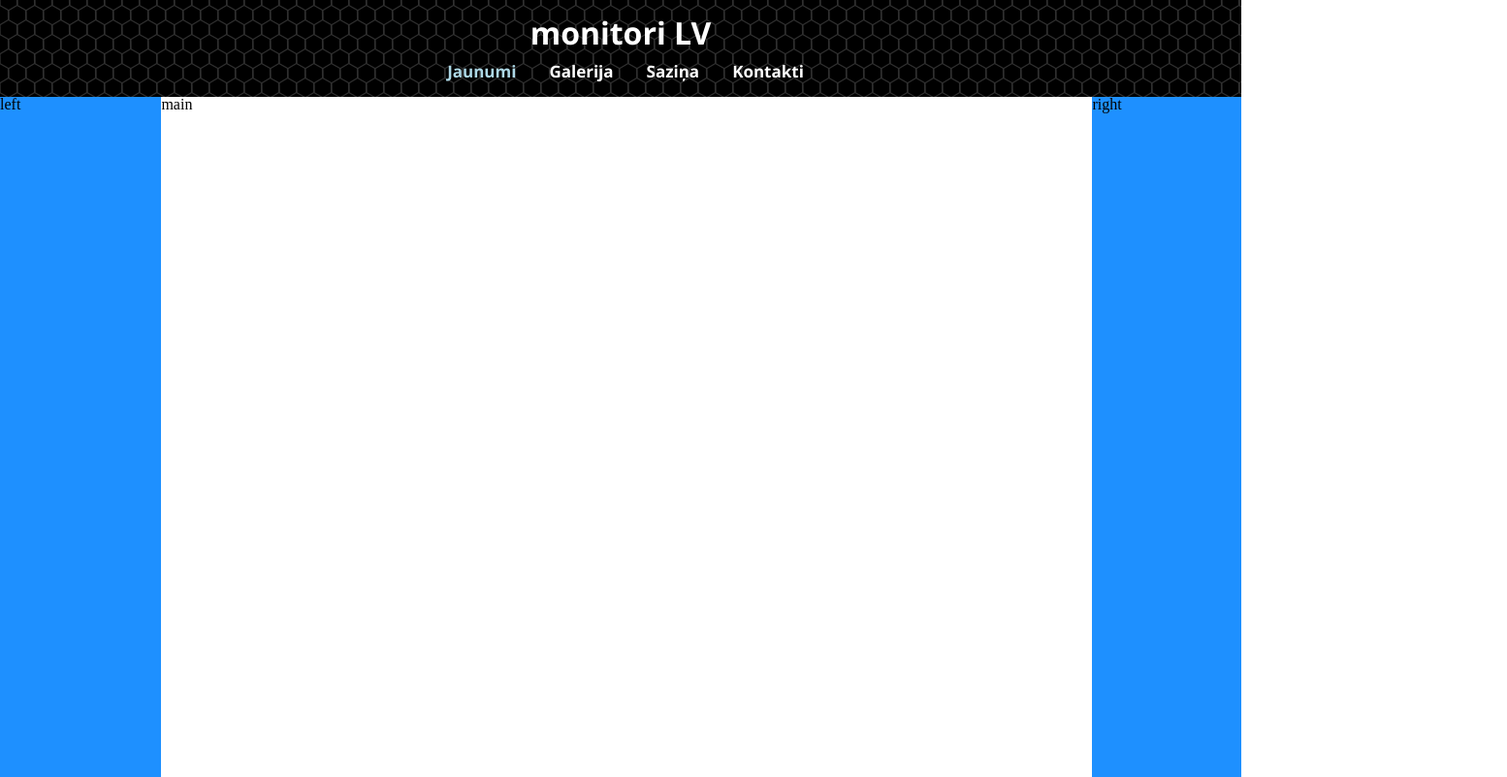
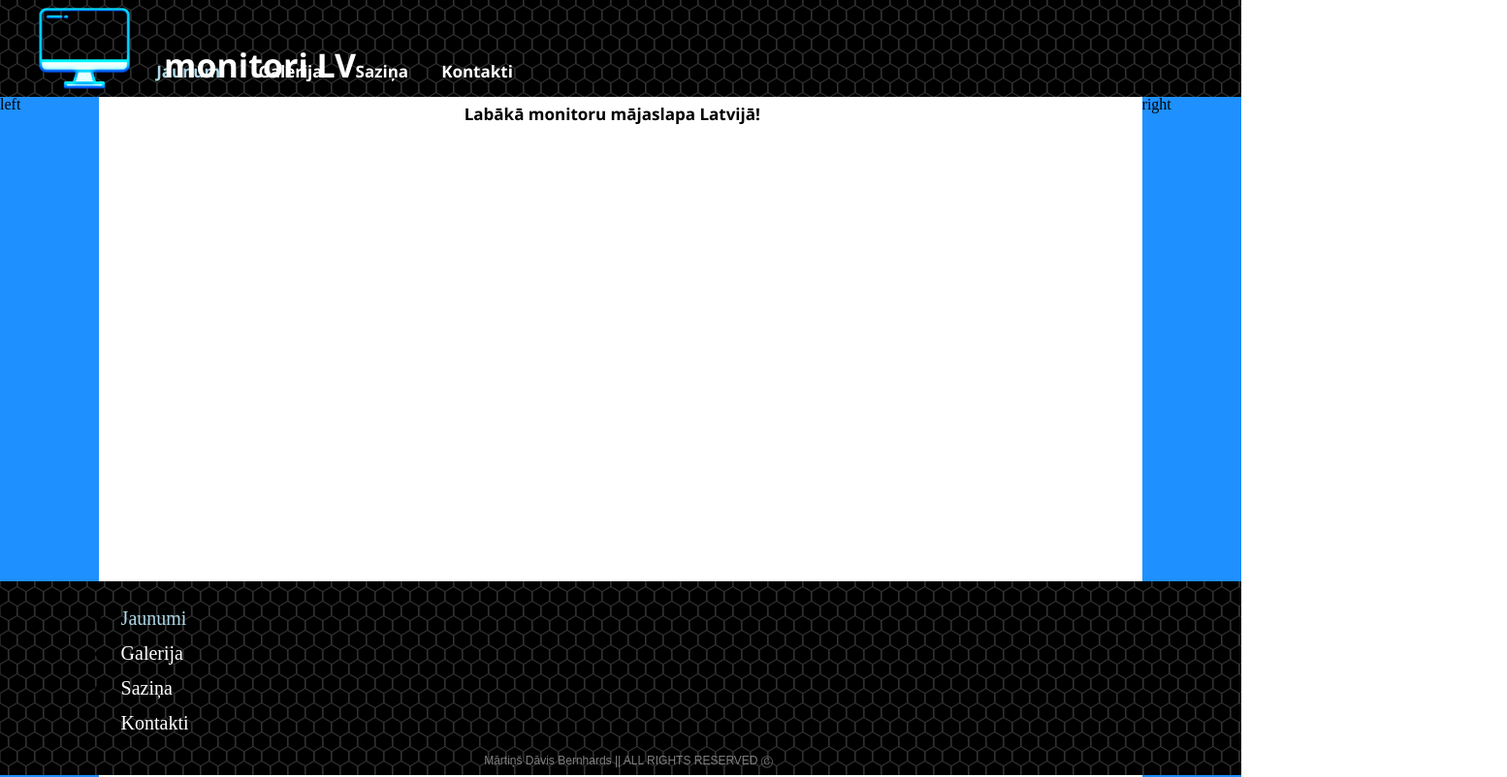
Before and after one commit to mdbernhards/monitori, a plain HTML site: page index.html in a window 1280 px wide. Shown: the top 802 px of the page at 97% size, 1554 px wide, since content can reach past the window. Drawn offline with Linux system fonts and the light colour scheme.

Commit message:
Pievienoju un mājaslapas stūrī ieliku jauno logo. Pievienoju tekstu footer. Pamainiju footer un menu izkārtojumu. Jaunumi sadaļai izveidoju virsrakstu.

```diff
--- a/css/style.css
+++ b/css/style.css
@@ -4,43 +4,66 @@
     margin: 0px auto;
 }
 
-.menu{
-    background-color: #303030;
-    background-image: url('../bildes/texture.png');
-    background-repeat:repeat;
-    width: 100%;
-}
 
 .leftside{
     background-color: dodgerblue;
-    width: 13%;
+    width: 8%;
     height: 900px;
     float:left;
 }
 
 .main {
     background-color: white;
-    width: 75%;
+    width: 84%;
     height: 900px;
     float: left;
 }
 
 .rightside{
     background-color: dodgerblue;
-    width: 12%;
+    width: 8%;
+    top: 100px;
     height: 900px;
     float:left;
 }
 
 .footer{
+    position: fixed;
+    left: 0;
+    bottom: 0;
+    width: 100%;
+    height: 200px;
+    background-color: #303030;
+    background-image: url('../bildes/texture.png');
+    background-repeat:repeat;
+
+
+}
+
+.footer>li{
+    position:relative;
+    padding:8px 8px 8px 8px;
+    top: 20px;
+    left: 7%;
+    font-size: 20px;
+}
+
+.footerText{
+    color: gray;
+    position: relative;
+    top: 35px;
+    left: 39%;
+    font-size: 12px;
+    font-family: Arial,Helvetica,sans-serif;
+}
+
+
+
+.menu{
     background-color: #303030;
     background-image: url('../bildes/texture.png');
     background-repeat:repeat;
     width: 100%;
-    height: 1200px;
-}
-
-.menu{
     height: 100px;
     text-align: center;
 }
@@ -50,6 +73,7 @@
     padding:10px 10px 10px 20px;
     position: relative;
     top:65px;
+    left:-300px;
     font-family: "Segoe UI", Candara;
     font-weight: bold;
     font-size: 17px;
@@ -69,11 +93,13 @@ a {
 }
 
 .virsraksts{
-    position: relative;
+    position: absolute;
     font-family: "Segoe UI", Candara;
     color: white;
     font-weight: bold;
-    font-size: 32px;
+    font-size: 34px;
+    left: 169px;
+    top: 50px;
 }
 
 .gallery{
@@ -93,6 +119,23 @@ a {
 
 .logo{
     position: absolute;
-    right: 0;
+    left: 31px;
+    top: 0;
     max-height: 100px;
 }
+
+.map{
+    top: 30px;
+    left: 30px;
+    border-color: black;
+    border-style: wave;
+}
+
+.toptext{
+    position: relative;
+    top: 1%;
+    left: 35%;
+    font-family: "Segoe UI", Candara;
+    font-weight: bold;
+    font-size: 17px;
+}
--- a/index.html
+++ b/index.html
@@ -19,15 +19,20 @@
             </ul>
 
             <div class="virsraksts">monitori LV</div>
+            <img src="./bildes/logo2.png" alt="Mājaslapas logo"  class="logo"/>
         </div>
         <div class="leftside">left</div>
-        <div class="main">main</div>
+        <div class="main">
+            <div class= "toptext">Labākā monitoru mājaslapa Latvijā!</div>
+        </div>
         <div class="rightside">right</div>
         <div class="footer">
             <li><a href="index.html" class="active">Jaunumi</a></li>
             <li><a href="galerija.html">Galerija</a></li>
             <li><a href="sazina.html">Saziņa</a></li>
             <li><a href="kontakti.html">Kontakti</a></li>
+
+            <div class="footerText"> Mārtiņš Dāvis Bernhards || ALL RIGHTS RESERVED Ⓒ</div>
         </div>
     </div>
 </body>
```
Also changed, not shown: galerija.html (+3 -0 lines), kontakti.html (+5 -1 lines), sazina.html (+3 -0 lines), video_galerija.html (+3 -0 lines), bildes/logo2.png (added).
